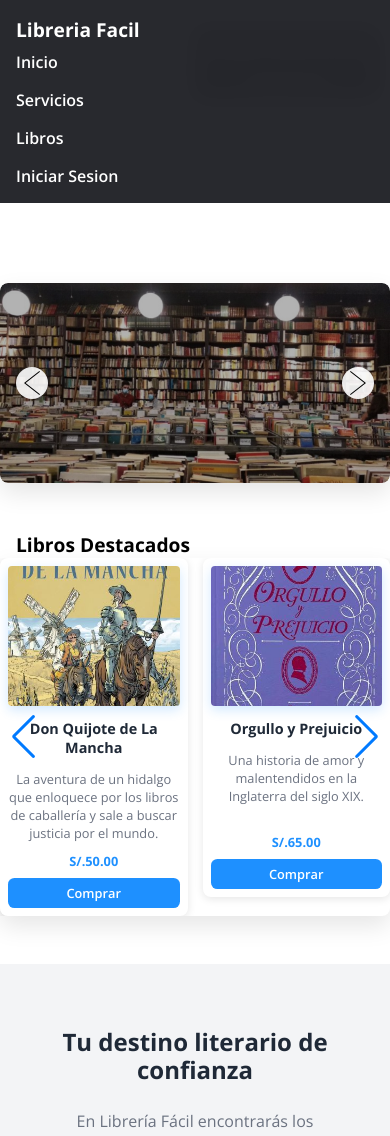
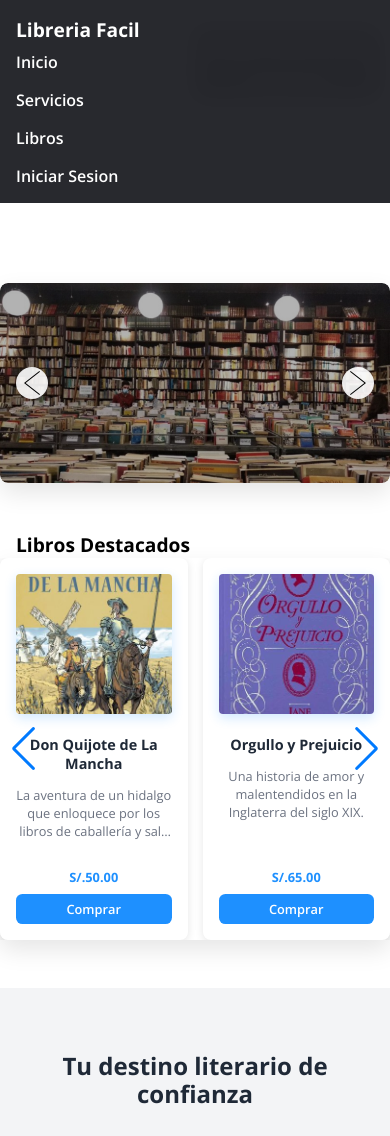
Before and after one commit to gerald-gv/libreriafacil, a React (Create React App) app: page / in a window 390 px wide. Shown: the top 1136 px of the page. Built offline with nearby package versions, Linux system fonts and the light colour scheme.

Commit message:
Responsive 100% completado

```diff
--- a/src/estilos/principal.css
+++ b/src/estilos/principal.css
@@ -214,6 +214,7 @@ main {
 }
 
 .cards-libros {
+    height: 100%;
     background: white;
     border-radius: 8px;
     box-shadow: 0 2px 8px rgba(0,0,0,0.1);
@@ -565,28 +566,44 @@ main {
 
     /* -----------SLIDER DE PRODUCTOS-LIBROS-----------*/
 
-    .titulo-slider{
+    .swiper-slide {
+        display: flex;
+        height: auto !important; /*fuerza que aplique el auto */
+    }
+
+    .titulo-slider {
         font-size: 1.2rem;
         padding: 0 1rem;
     }
 
-    .cards-libros{
-        padding: 0.5rem;
-        font-size: 0.8rem;
+    .cards-libros img {
+        width: 100%;
+        height: 140px;
+        margin: 0 auto 0.5rem auto;
     }
 
-    .cards-libros img{
-        width: 100%;
-        height: 140px;
+    .cards-libros h3 {
+        font-size: 0.9rem;
     }
 
-    .cards-libros h3{
-        font-size: 0.9rem;
+    .descripcion-libro {
+        display: -webkit-box;
+        -webkit-box-orient: vertical;
+        -webkit-line-clamp: 3;
+        overflow: hidden;
+    }
+
+    .texto-contenido {
+        flex-grow: 1;
+    }
+
+    .precio-libro {
+        margin-top: 0.4rem;
     }
 
     .descripcion-libro,
     .precio-libro,
-    .cards-libros a{
+    .cards-libros a {
         font-size: 0.8rem;
     }
 
```
